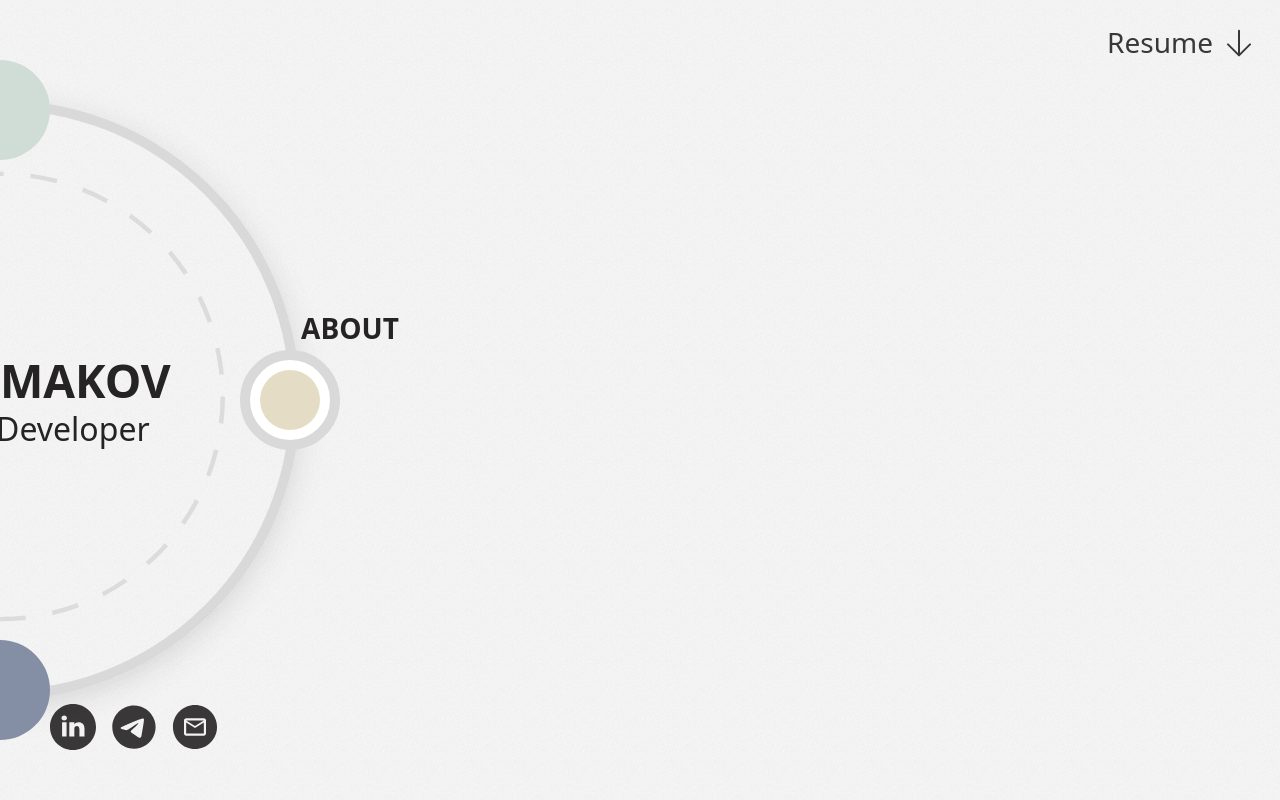
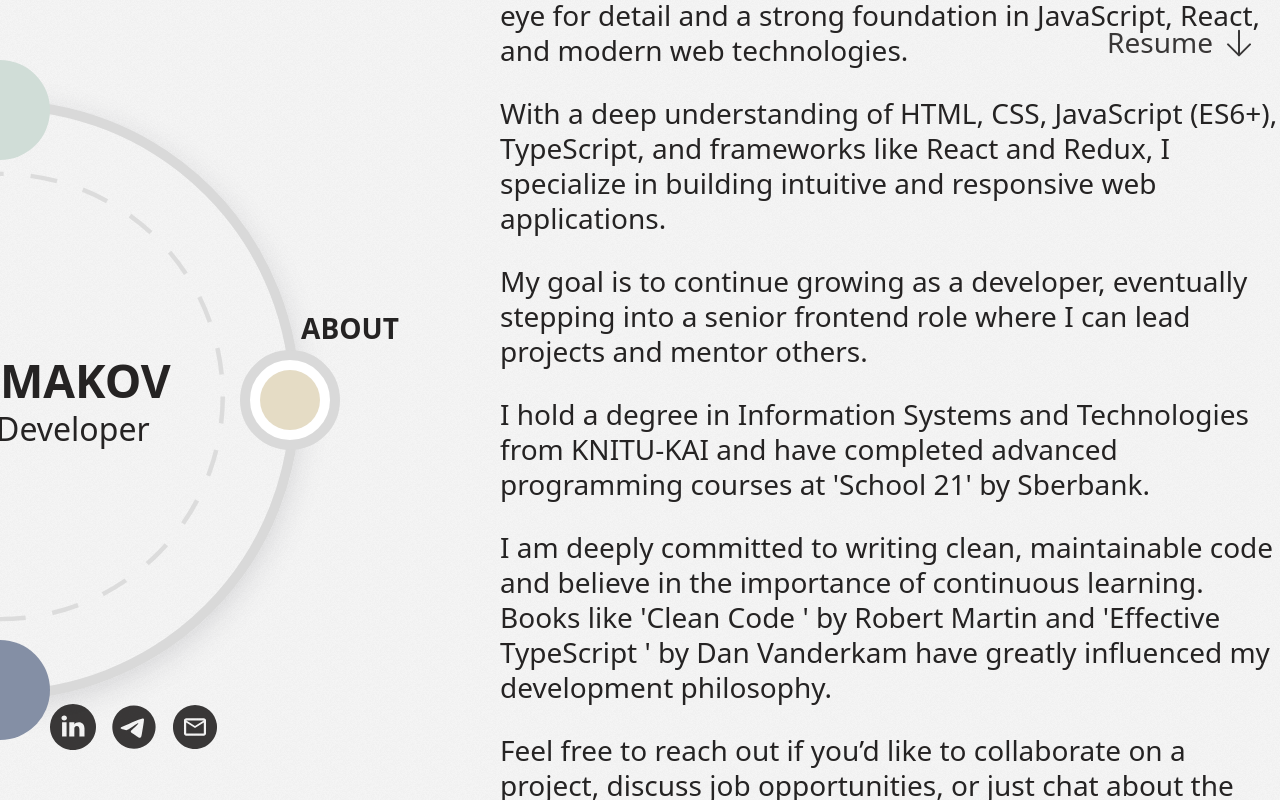
Before and after one commit to AtaiSamak/portfolio, a React (Create React App) app: page / in a window 1280 px wide. Both pictures are taken after a click on the element "ABOUT". Built offline with nearby package versions, Linux system fonts and the light colour scheme.

Commit message:
feat: added about and education sections

```diff
--- a/src/app/App.module.scss
+++ b/src/app/App.module.scss
@@ -1,3 +1,5 @@
+@import '@styles/_variables';
+
 .app {
   position: fixed;
   top: 0;
@@ -18,3 +20,17 @@
   max-width: 1440px;
   width: 100%;
 }
+
+.section {
+  position: fixed;
+  top: 150%;
+  right: 0;
+  left: 500px; // TODO get menu width + 200px
+  transform: translateY(-50%);
+
+  transition: top 0.2s ease-in-out;
+
+  &Active {
+    top: 50%;
+  }
+}
--- a/src/app/App.scss
+++ b/src/app/App.scss
@@ -56,3 +56,11 @@ input {
     font-weight: 400;
   }
 }
+
+p {
+  margin: 0;
+
+  & + & {
+    margin-top: 1em;
+  }
+}
--- a/src/app/App.tsx
+++ b/src/app/App.tsx
@@ -1,6 +1,10 @@
 import React from 'react'
 
+import classNames from 'classnames'
+
+import About from '@components/about/About'
 import Contacts from '@components/contacts/Contacts'
+import Education from '@components/education/Education'
 import Menu from '@components/menu/Menu'
 import Resume from '@components/resume/Resume'
 
@@ -16,6 +20,10 @@ const App = () => {
       <Resume />
       <div className={styles.container}>
         <Menu section={activeSection} onChange={setActiveSection} />
+        <div className={classNames(styles.section, activeSection && styles.sectionActive)}>
+          {activeSection === NavigationTypes.Section.ABOUT && <About />}
+          {activeSection === NavigationTypes.Section.EDUCATION && <Education />}
+        </div>
       </div>
       <Contacts />
     </div>
--- /dev/null
+++ b/src/components/about/About.tsx
@@ -0,0 +1,35 @@
+import React from 'react'
+
+const About = () => {
+  return (
+    <div>
+      <p>
+        Hi, I’m Atai, a passionate Frontend Developer with a keen eye for detail and a strong
+        foundation in JavaScript, React, and modern web technologies.{' '}
+      </p>
+      <p>
+        With a deep understanding of HTML, CSS, JavaScript (ES6+), TypeScript, and frameworks like
+        React and Redux, I specialize in building intuitive and responsive web applications.
+      </p>
+      <p>
+        My goal is to continue growing as a developer, eventually stepping into a senior frontend
+        role where I can lead projects and mentor others.
+      </p>
+      <p>
+        I hold a degree in Information Systems and Technologies from KNITU-KAI and have completed
+        advanced programming courses at &apos;School 21&apos; by Sberbank.{' '}
+      </p>
+      <p>
+        I am deeply committed to writing clean, maintainable code and believe in the importance of
+        continuous learning. Books like &apos;Clean Code &apos; by Robert Martin and &apos;Effective
+        TypeScript &apos; by Dan Vanderkam have greatly influenced my development philosophy.
+      </p>
+      <p>
+        Feel free to reach out if you’d like to collaborate on a project, discuss job opportunities,
+        or just chat about the latest in frontend development!
+      </p>
+    </div>
+  )
+}
+
+export default About
--- /dev/null
+++ b/src/components/education/Education.tsx
@@ -0,0 +1,27 @@
+import React from 'react'
+
+const Education = () => {
+  return (
+    <div>
+      <b>2024</b>
+      <br />
+      <b>Information Systems and Technologies</b>
+      <p>
+        Lorem ipsum lorem ipsum lorem ipsum lorem ipsum lorem ipsum lorem ipsum lorem ipsum lorem
+        ipsum lorem ipsum lorem ipsum lorem ipsum lorem ipsum lorem ipsum lorem ipsum lorem ipsum
+        lorem ipsum lorem ipsum
+      </p>
+      <br />
+      <b>2022</b>
+      <br />
+      <b>School 21 by Sberbank</b>
+      <p>
+        Lorem ipsum lorem ipsum lorem ipsum lorem ipsum lorem ipsum lorem ipsum lorem ipsum lorem
+        ipsum lorem ipsum lorem ipsum lorem ipsum lorem ipsum lorem ipsum lorem ipsum lorem ipsum
+        lorem ipsum lorem ipsum
+      </p>
+    </div>
+  )
+}
+
+export default Education
--- a/src/components/resume/Resume.module.scss
+++ b/src/components/resume/Resume.module.scss
@@ -4,6 +4,7 @@
   position: absolute;
   right: 25px;
   top: 25px;
+  z-index: 2;
 
   display: flex;
   align-items: center;
```
